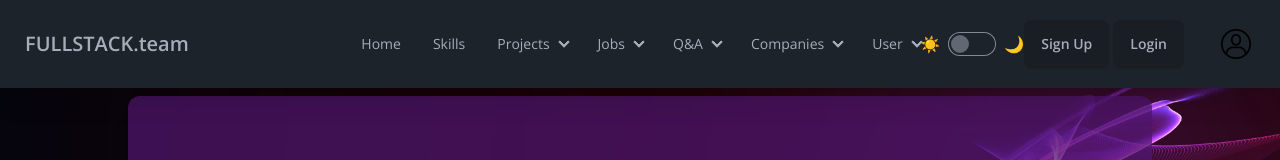
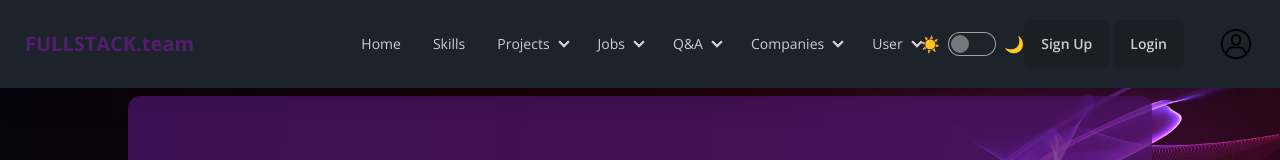
Before and after one commit to GerdBraun/WBS-Alumni-Board, a React (Vite) app: page / in a window 1280 px wide. Shown: the top 160 px of the page. Built offline with nearby package versions, Linux system fonts and the light colour scheme; no server answers.

Commit message:
added primary colors

```diff
--- a/src/components/parts/Header.jsx
+++ b/src/components/parts/Header.jsx
@@ -193,7 +193,7 @@ const Header = () => {
               </li>
             </ul>
           </div>
-          <Link to="/" className="btn btn-ghost text-xl">
+          <Link to="/" className="btn btn-ghost text-xl font-bold text-primary">
             FULLSTACK.team
           </Link>
         </div>
--- a/tailwind.config.js
+++ b/tailwind.config.js
@@ -6,5 +6,19 @@ export default {
   theme: {
     extend: {},
   },
+  daisyui: {
+    themes: [
+      {
+        light: {
+          "primary": "#d3231c",
+          "base-100": "#ffffff"
+        },
+        dark: {
+          "primary": "#541d6f",
+          "base-100": "#1d232a"
+        },
+      },
+    ],
+  },
   plugins: [daisyui],
 };
```
